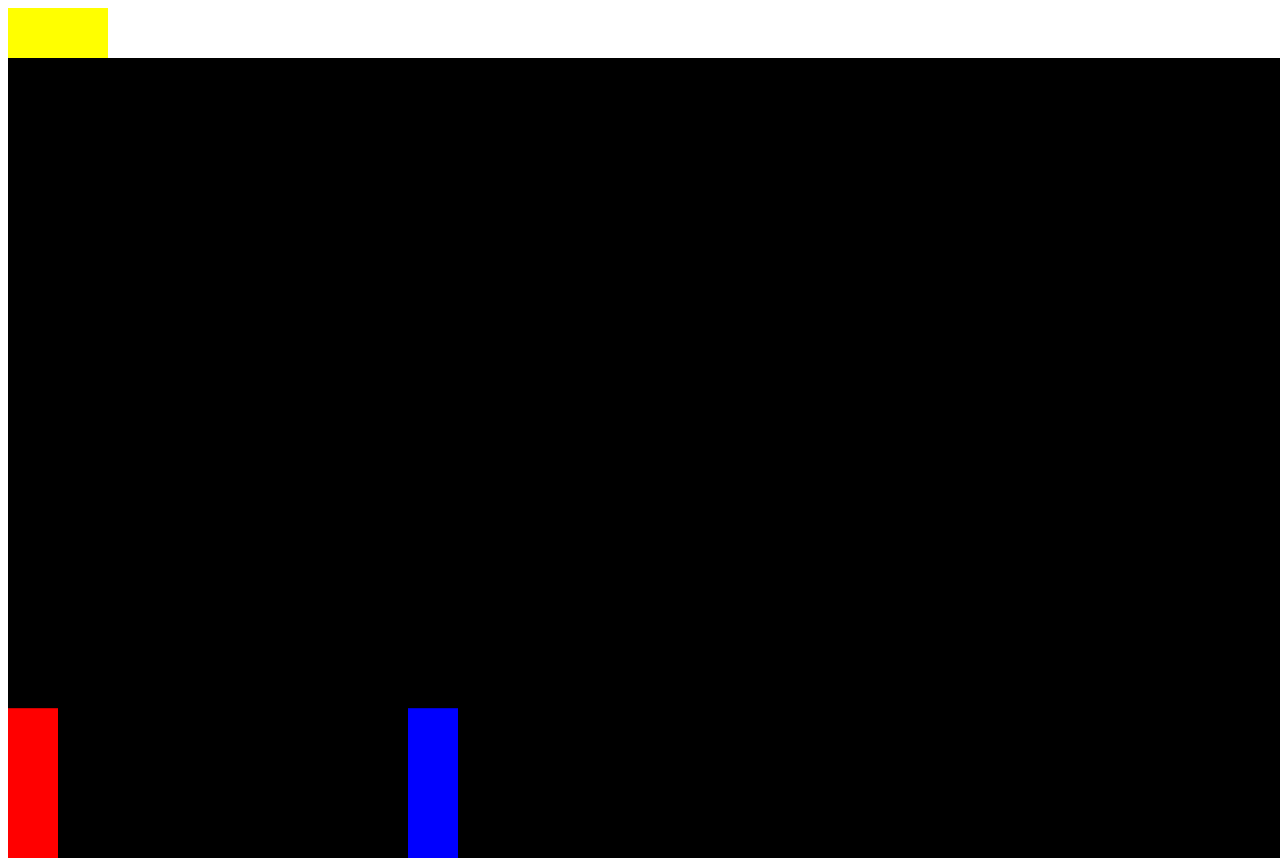
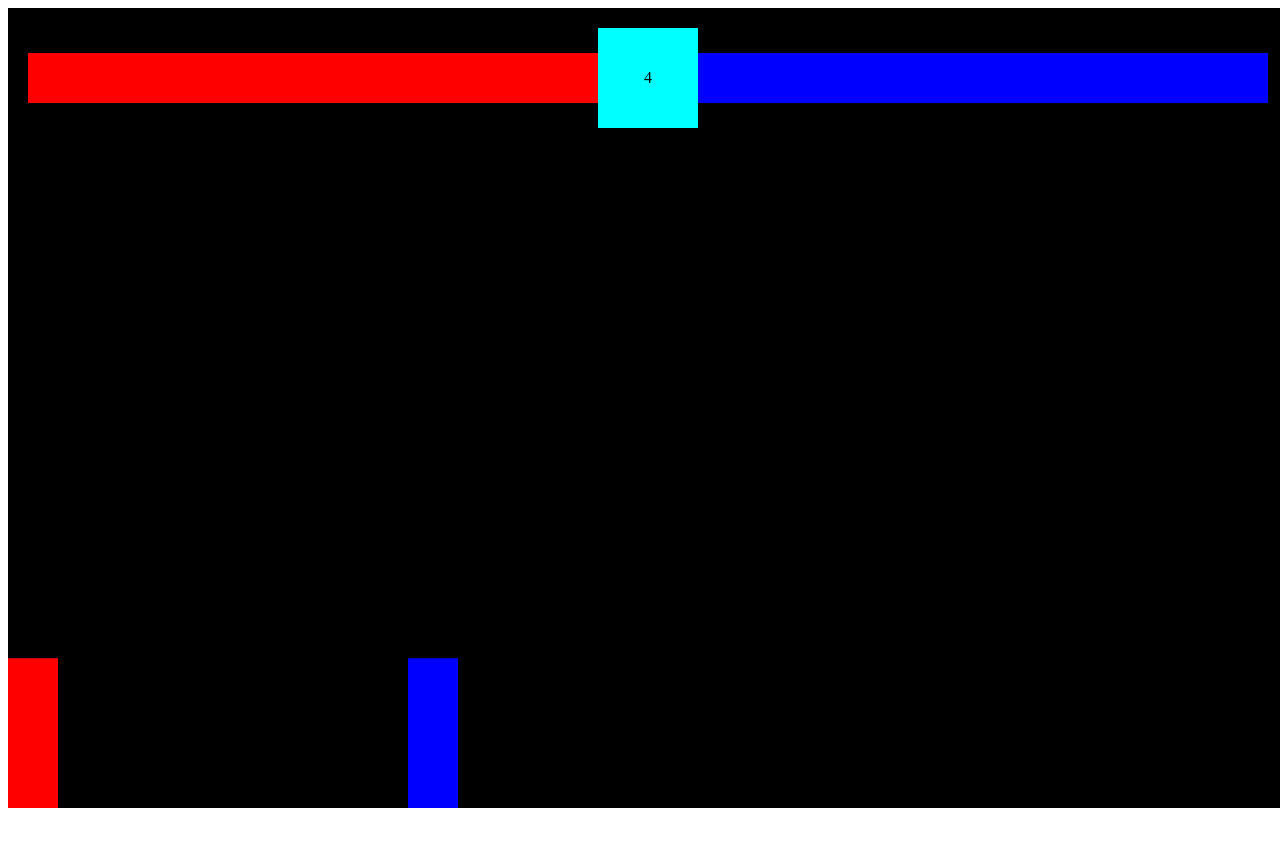
Before and after one commit to Maxxed-0ut/FightingGame, a website: page Fight.html in a window 1280 px wide. After the commit the page ends 816 px from the top, so only its background shows below. Drawn offline with Linux system fonts and the light colour scheme.

Commit message:
Added a timer to my game

```diff
--- a/Fight.html
+++ b/Fight.html
@@ -2,13 +2,78 @@
 <head>
     <meta charset="UTF-8">
     <meta name="viewport" content="width=device-width, initial-scale=1.0">
+    <style>
+        *{
+            box-sizing: border-box
+        }
+    </style>
 </head>
 <body>
-    <div style="position: relative">
-        <div>
-            <div style= "background-color: yellow; width: 100px; height: 50px"></div>
-            <div></div>
-            <div></div>
+    <div style= "position: relative;
+                 display: inline-block">
+
+        <div style="position: absolute;
+                    display: flex;
+                    width: 100%;
+                    align-items: center;
+                    padding: 20px">
+
+            <div style="position: relative;
+                        width: 100%;
+                        height: 50px;
+                        display: flex;
+                        justify-content: flex-end">
+
+                <div style="background-color: yellow;
+                            height: 50px;
+                            width: 100%">
+
+                </div>
+                <div id="playerHealth"
+                     style="position: absolute;
+                            background: red;
+                            top: 0;
+                            right: 0;
+                            bottom: 0;
+                            width: 100%">
+
+                </div>
+            </div>
+
+            <div id ="timer"
+                 style="background-color: aqua;
+                        width: 100px;
+                        height: 100px;
+                        flex-shrink: 0;
+                        display: flex;
+                        align-items: center;
+                        justify-content: center">
+
+              10
+            </div>
+
+
+
+            <div style="position: relative;
+                        width: 100%;
+                        height: 50px">
+
+                <div style="background-color: yellow;
+                            height: 50px">
+
+                </div>
+                <div id="enemyHealth"
+                     style="position: absolute;
+                            background: blue;
+                            top: 0;
+                            right: 0;
+                            bottom: 0;
+                            left: 0">
+
+                </div>
+
+            </div>
+
         </div>
         <canvas></canvas>
         <script src="app.js"></script>
--- a/app.js
+++ b/app.js
@@ -23,6 +23,7 @@ class Sprite
         this.attackBox = { position: { x: this.position.x, y: this.position.y }, offset: offset, width: 100, height: 50 };
         this.color = color;
         this.isAttacking = false;
+        this.health = 100;
 
     }
     draw()
@@ -93,6 +94,19 @@ function RectColl({rect1, rect2 }) {
         && rect1.attackBox.position.y + rect1.attackBox.height >= rect2.position.y
         && rect1.attackBox.position.y <= rect2.position.y + rect2.height)
 }
+let time = 10;
+function timer()
+{
+
+    if (time > 0)
+    {
+        setTimeout(timer, 1000);
+        time--;
+        document.querySelector('#timer').innerHTML = time;
+    }
+
+}
+timer()
 function animate()
 {
     window.requestAnimationFrame(animate);
@@ -125,13 +139,15 @@ function animate()
     if (RectColl({ rect1: player, rect2: enemy }) && player.isAttacking)
     {
         player.isAttacking = false;
-        console.log('ow :(');
+        enemy.health -= 15;
+        document.querySelector('#enemyHealth').style.width = enemy.health + '%';
     }
 
     if (RectColl({ rect1: enemy, rect2: player }) && enemy.isAttacking) {
 
         enemy.isAttacking = false;
-        console.log('mwahaha >:)');
+        player.health -= 15;
+        document.querySelector('#playerHealth').style.width = player.health + '%';
     }
 }
 
```
